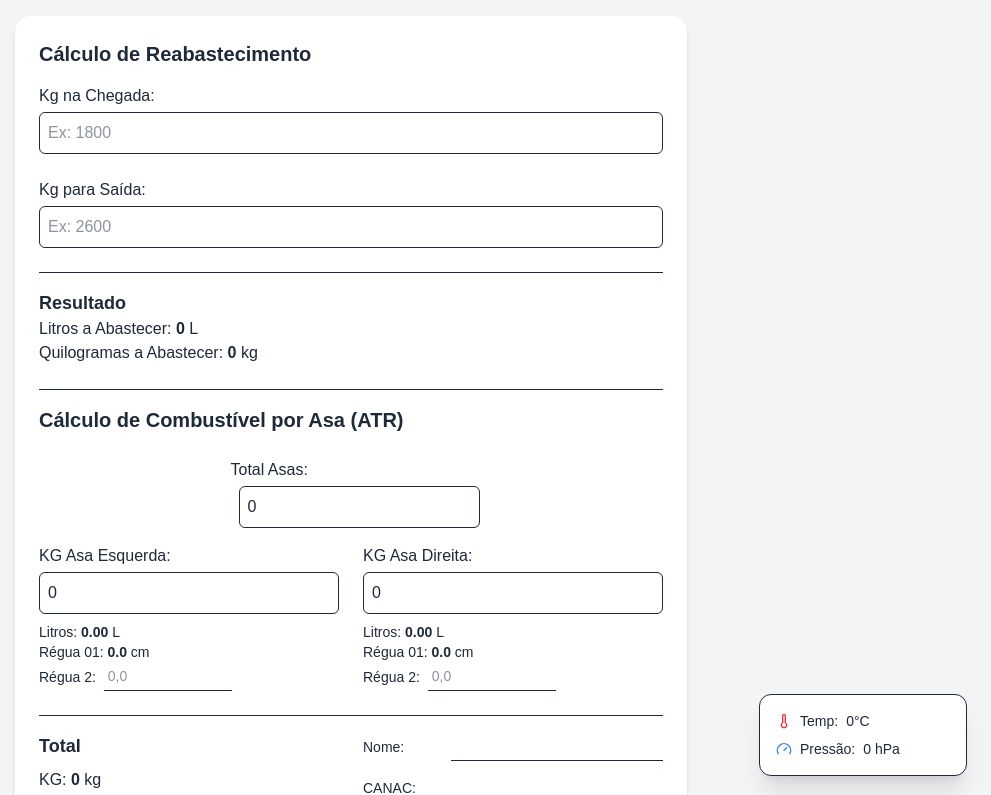
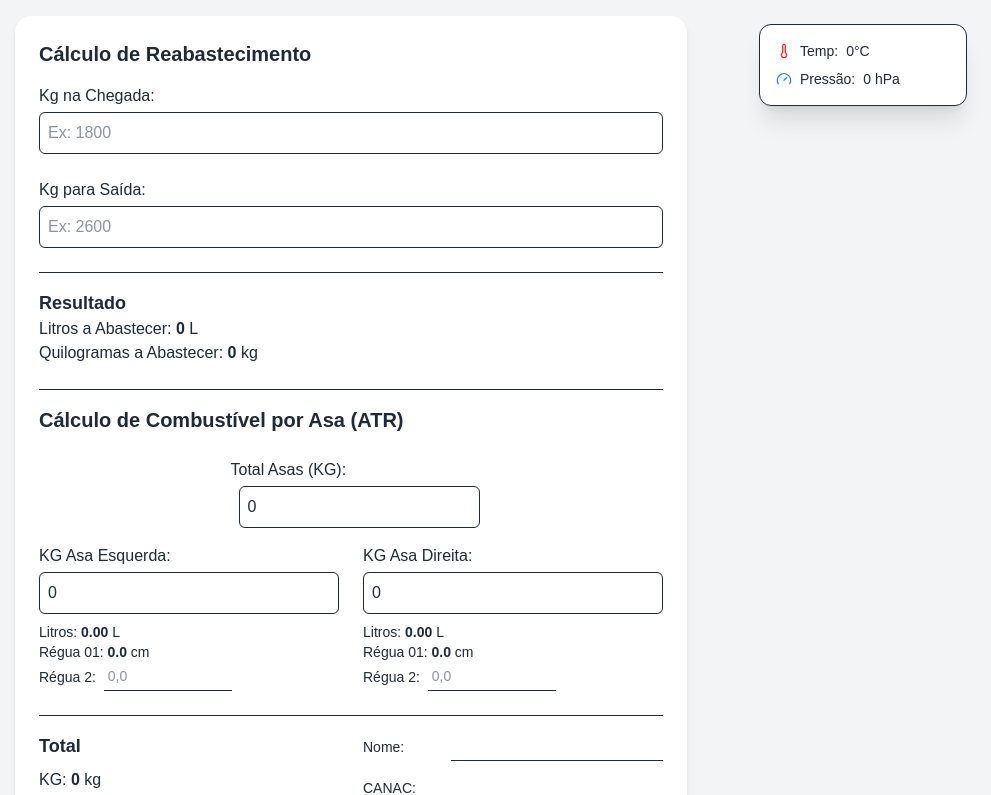
Before and after one commit to Colombao/airplane, a Next.js app: page / in a window 1280 px wide. Shown: the top 795 px of the page, without its empty margins (289-1280 px from the left). Built offline with nearby package versions, Linux system fonts and the light colour scheme; no server answers.

Commit message:
Refactor WeatherInfoPanel layout and update label in FuelCalculator for clarity

```diff
--- a/app/components/WeatherInfoPanel.tsx
+++ b/app/components/WeatherInfoPanel.tsx
@@ -1,9 +1,15 @@
 // components/WeatherInfoPanel.tsx
-import { Thermometer, Gauge } from "lucide-react";
+import { Gauge, Thermometer } from "lucide-react";
 
-const WeatherInfoPanel = ({ temp, pressure }: { temp: number; pressure: number }) => {
+const WeatherInfoPanel = ({
+  temp,
+  pressure,
+}: {
+  temp: number;
+  pressure: number;
+}) => {
   return (
-    <div className="fixed bottom-6 right-6 bg-white shadow-xl border rounded-xl p-4 w-52 text-sm space-y-2 z-50">
+    <div className="fixed top-6 right-6 bg-white shadow-xl border rounded-xl p-4 w-52 text-sm space-y-2 z-50">
       <div className="flex items-center gap-2">
         <Thermometer className="w-4 h-4 text-red-500" />
         <span className="font-medium">Temp:</span> {temp}°C
--- a/app/page.tsx
+++ b/app/page.tsx
@@ -129,7 +129,7 @@ export default function FuelCalculator() {
         </div>
         <div className="flex justify-center items-center mb-4">
           <div>
-            <label className="block font-medium mb-1">Total Asas:</label>
+            <label className="block font-medium mb-1">Total Asas (KG):</label>
             <input
               type="number"
               value={kgTotal}
```
